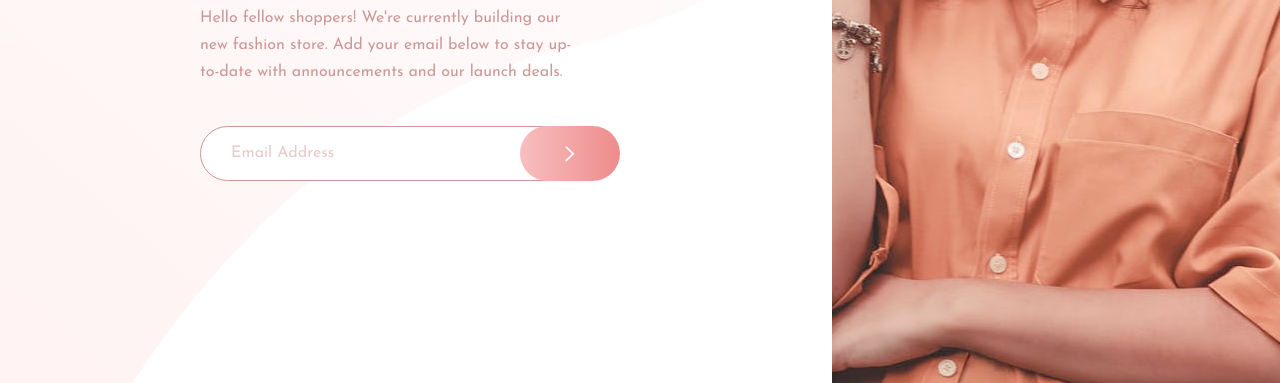
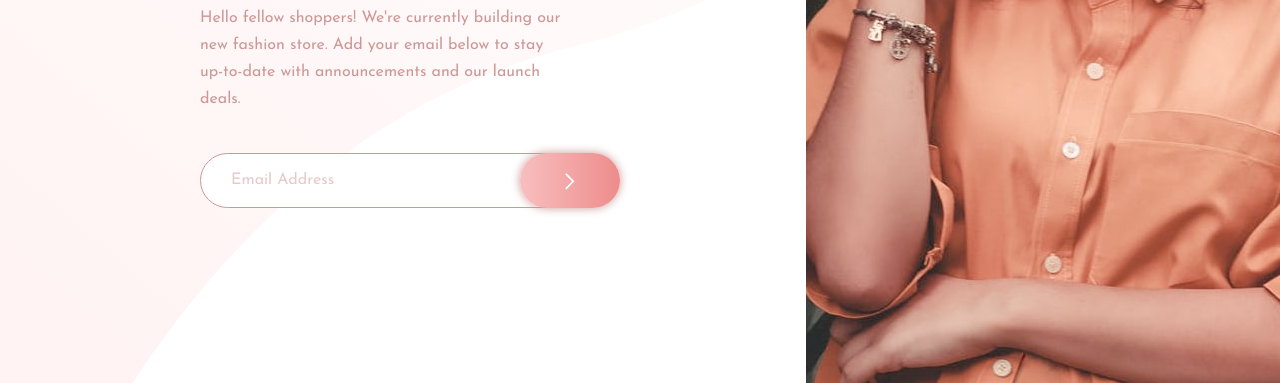
Before and after one commit to Cyrilebl/base-apparel-coming-soon, a plain HTML site: page index.html in a window 1280 px wide. Shown: the part 417-800 px from the top of the page. Drawn offline with Linux system fonts and the light colour scheme.

Commit message:
img adjust

```diff
--- a/assets/css/style.css
+++ b/assets/css/style.css
@@ -23,7 +23,7 @@ body {
 
 main {
   display: grid;
-  grid-template-columns: 65% 35%;
+  grid-template-columns: 63% 37%;
   grid-template-rows: 100px 1fr;
   grid-template-areas:
     "logo right"
@@ -96,6 +96,7 @@ main {
 
 .input-container button {
   background: linear-gradient(to right, var(--button));
+  box-shadow: 0px 0px 10px var(--text);
   width: 100px;
   height: 55px;
   border: 0px;
@@ -107,7 +108,6 @@ main {
 
 .animate:active {
   background: hsl(0, 80%, 86%);
-  box-shadow: 0px 0px 10px var(--text);
   transform: scale(1.02);
 }
 
@@ -162,8 +162,6 @@ main {
 }
 
 .right img {
-  height: 100%;
-  width: 100%;
   object-fit: cover;
 }
 
```
